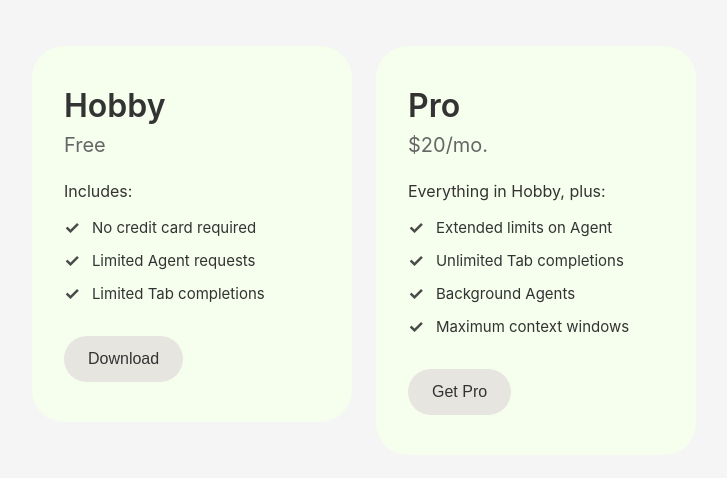
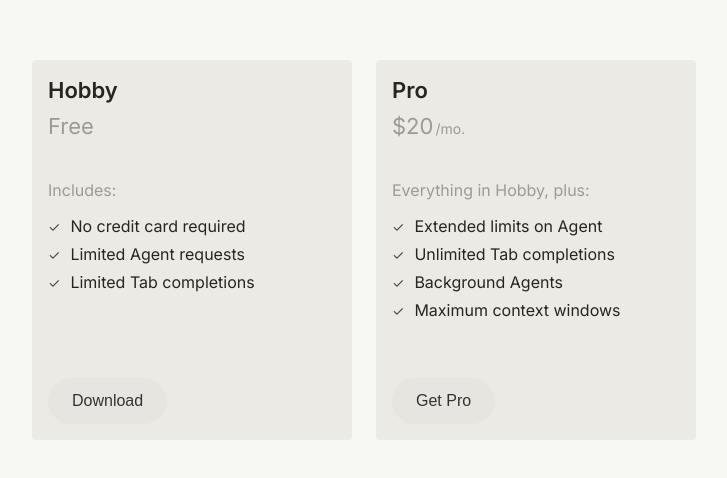
Before and after one commit to uxzamora/Cool-Coding-Project, a plain HTML site: page index.html in a window 1280 px wide. Shown: the part 150-628 px from the top of the page, without its empty margins (276-1003 px from the left). Drawn offline with Linux system fonts and the light colour scheme.

Commit message:
Styled UI Cards
Used the cursor app to work on the UI Cards

```diff
--- a/index.html
+++ b/index.html
@@ -4,14 +4,20 @@
     <meta charset="UTF-8">
     <meta name="viewport" content="width=device-width, initial-scale=1.0">
     <title>Pricing Plans</title>
+    <link rel="preconnect" href="https://fonts.googleapis.com">
+    <link rel="preconnect" href="https://fonts.gstatic.com" crossorigin>
+    <link href="https://fonts.googleapis.com/css2?family=Inter:wght@400;500;600;700&display=swap" rel="stylesheet">
     <link rel="stylesheet" href="styles.css">
 </head>
 <body>
     <div class="cards-container">
         <div class="card">
-            <h1 class="card-title">Hobby</h1>
-            <p class="card-price">Free</p>
-            <div class="card-content">
+            <div class="card-body">
+                <h3 class="card-title">Hobby</h3>
+                <p class="card-price">
+                    <span class="card-price-amount">Free</span>
+                </p>
+                <div class="card-content">
                 <p class="includes-text">Includes:</p>
                 <ul class="features-list">
                     <li>
@@ -27,12 +33,17 @@
                         Limited Tab completions
                     </li>
                 </ul>
+                </div>
             </div>
             <button class="download-button">Download</button>
         </div>
         <div class="card">
-            <h1 class="card-title">Pro</h1>
-            <p class="card-price">$20/mo.</p>
+            <div class="card-body">
+                <h3 class="card-title">Pro</h3>
+                <p class="card-price">
+                <span class="card-price-amount">$20</span>
+                <span class="card-price-period">/mo.</span>
+            </p>
             <div class="card-content">
                 <p class="includes-text">Everything in Hobby, plus:</p>
                 <ul class="features-list">
@@ -53,6 +64,7 @@
                         Maximum context windows
                     </li>
                 </ul>
+                </div>
             </div>
             <button class="download-button">Get Pro</button>
         </div>
--- a/styles.css
+++ b/styles.css
@@ -5,8 +5,8 @@
 }
 
 body {
-    font-family: -apple-system, BlinkMacSystemFont, 'Segoe UI', Roboto, Oxygen, Ubuntu, Cantarell, sans-serif;
-    background-color: #f5f5f5;
+    font-family: 'Inter', -apple-system, BlinkMacSystemFont, 'Segoe UI', Roboto, Oxygen, Ubuntu, Cantarell, sans-serif;
+    background-color: #f7f7f4;
     display: flex;
     justify-content: center;
     align-items: center;
@@ -24,24 +24,51 @@
 }
 
 .card {
-    background-color: #f6feed;
-    border-radius: 32px;
-    padding: 40px 32px;
+    display: flex;
+    flex-direction: column;
+    min-height: 380px;
+    background-color: #EBEAE5;
+    border-radius: 4px;
+    padding: 16px 16px;
     width: 320px;
     flex-shrink: 0;
 }
 
+.card-body {
+    flex: 1;
+    display: flex;
+    flex-direction: column;
+}
+
 .card-title {
-    font-size: 32px;
+    font-size: 22px;
+    line-height: 28px;
     font-weight: 600;
-    color: #333;
+    color: #26251E;
     margin-bottom: 8px;
 }
 
 .card-price {
-    font-size: 20px;
-    color: #666;
+    font-size: 22px;
+    line-height: 28px;
+    color: rgba(38, 37, 30, 0.4);
     margin-bottom: 24px;
+    display: flex;
+    align-items: baseline;
+    gap: 2px;
+}
+
+.card-price-amount {
+    font-size: 22px;
+    line-height: 28px;
+    font-weight: 00;
+    color: rgba(38, 37, 30, 0.4);
+}
+
+.card-price-period {
+    font-size: 14px;
+    line-height: 18px;
+    color: rgba(38, 37, 30, 0.4);
 }
 
 .card-content {
@@ -50,8 +77,8 @@
 
 .includes-text {
     font-size: 16px;
-    color: #333;
-    margin-bottom: 16px;
+    color: rgba(38, 37, 30, 0.4);
+    margin: 16px 0;
 }
 
 .features-list {
@@ -62,19 +89,20 @@
 .features-list li {
     display: flex;
     align-items: center;
-    margin-bottom: 12px;
-    font-size: 15px;
-    color: #333;
+    margin-bottom: 8px;
+    font-size: 16px;
+    color: #26251E;
 }
 
 .checkmark {
     color: #4a4a4a;
-    font-size: 18px;
-    margin-right: 12px;
-    font-weight: bold;
+    font-size: 14px;
+    margin-right: 10px;
+    font-weight: regular;
 }
 
 .download-button {
+    margin-top: auto;
     width: fit-content;
     background-color: #e6e5e0;
     border: none;
```
